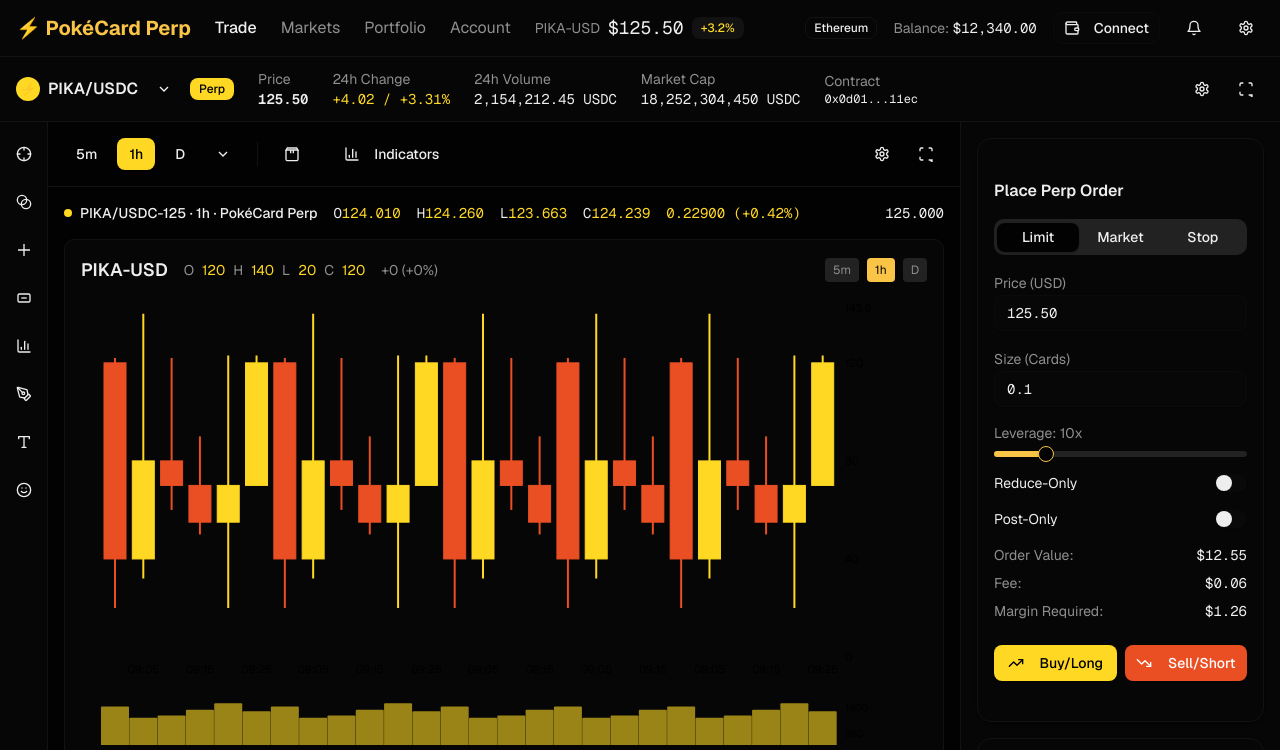
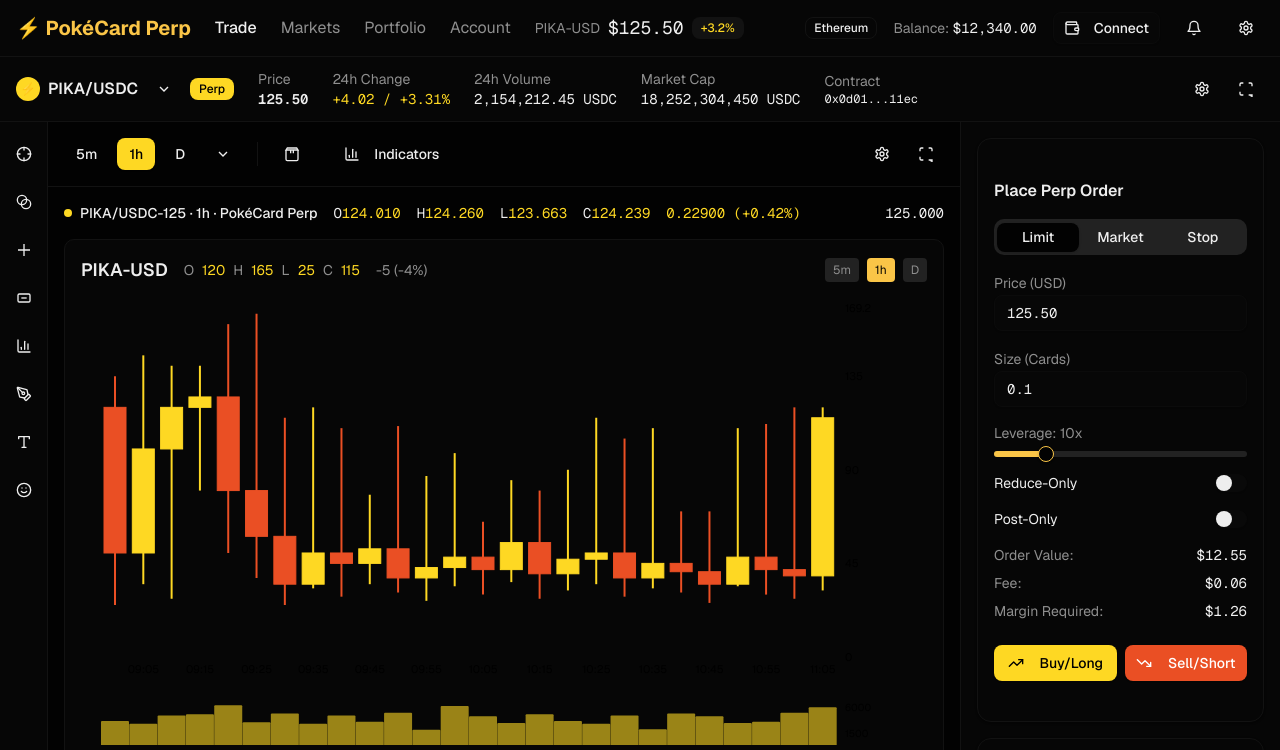
Before and after one commit to adachi-440/pokeperp, a Next.js app in the folder frontend/: page / in a window 1280 px wide. Shown: the top 750 px of the page. Built offline with nearby package versions, Linux system fonts and the light colour scheme.

Commit message:
fix: price-chart

```diff
--- a/frontend/components/price-chart.tsx
+++ b/frontend/components/price-chart.tsx
@@ -3,32 +3,32 @@
 import { ComposedChart, Bar, XAxis, YAxis, CartesianGrid, Tooltip, ResponsiveContainer, Cell } from "recharts"
 
 export const mockCandlestickData = [
-  { time: "09:00", open: 120, high: 122, low: 20, close: 40, volume: 1200 },
-  { time: "09:05", open: 40, high: 140, low: 32, close: 80, volume: 850 },
-  { time: "09:10", open: 80, high: 122, low: 60, close: 70, volume: 920 },
-  { time: "09:15", open: 70, high: 90, low: 50, close: 55, volume: 1100 },
-  { time: "09:20", open: 55, high: 123, low: 20, close: 70, volume: 1300 },
-  { time: "09:25", open: 70, high: 123, low: 110, close: 120, volume: 1050 },
-  { time: "09:00", open: 120, high: 122, low: 20, close: 40, volume: 1200 },
-  { time: "09:05", open: 40, high: 140, low: 32, close: 80, volume: 850 },
-  { time: "09:10", open: 80, high: 122, low: 60, close: 70, volume: 920 },
-  { time: "09:15", open: 70, high: 90, low: 50, close: 55, volume: 1100 },
-  { time: "09:20", open: 55, high: 123, low: 20, close: 70, volume: 1300 },
-  { time: "09:25", open: 70, high: 123, low: 110, close: 120, volume: 1050 },
-  { time: "09:00", open: 120, high: 122, low: 20, close: 40, volume: 1200 },
-  { time: "09:05", open: 40, high: 140, low: 32, close: 80, volume: 850 },
-  { time: "09:10", open: 80, high: 122, low: 60, close: 70, volume: 920 },
-  { time: "09:15", open: 70, high: 90, low: 50, close: 55, volume: 1100 },
-  { time: "09:00", open: 120, high: 122, low: 20, close: 40, volume: 1200 },
-  { time: "09:05", open: 40, high: 140, low: 32, close: 80, volume: 850 },
-  { time: "09:10", open: 80, high: 122, low: 60, close: 70, volume: 920 },
-  { time: "09:15", open: 70, high: 90, low: 50, close: 55, volume: 1100 },
-  { time: "09:00", open: 120, high: 122, low: 20, close: 40, volume: 1200 },
-  { time: "09:05", open: 40, high: 140, low: 32, close: 80, volume: 850 },
-  { time: "09:10", open: 80, high: 122, low: 60, close: 70, volume: 920 },
-  { time: "09:15", open: 70, high: 90, low: 50, close: 55, volume: 1100 },
-  { time: "09:20", open: 55, high: 123, low: 20, close: 70, volume: 1300 },
-  { time: "09:25", open: 70, high: 123, low: 110, close: 120, volume: 1050 },
+  { time: "09:00", open: 120, high: 135, low: 25, close: 50, volume: 3200 },
+  { time: "09:05", open: 50, high: 145, low: 35, close: 100, volume: 2850 },
+  { time: "09:10", open: 100, high: 140, low: 28, close: 120, volume: 3920 },
+  { time: "09:15", open: 120, high: 140, low: 80, close: 125, volume: 4100 },
+  { time: "09:20", open: 125, high: 160, low: 50, close: 80, volume: 5300 },
+  { time: "09:25", open: 80, high: 165, low: 38, close: 58, volume: 3050 },
+  { time: "09:30", open: 58, high: 115, low: 25, close: 35, volume: 4200 },
+  { time: "09:35", open: 35, high: 120, low: 33, close: 50, volume: 2850 },
+  { time: "09:40", open: 50, high: 110, low: 29, close: 45, volume: 3920 },
+  { time: "09:45", open: 45, high: 78, low: 35, close: 52, volume: 3100 },
+  { time: "09:50", open: 52, high: 111, low: 31, close: 38, volume: 4300 },
+  { time: "09:55", open: 38, high: 87, low: 27, close: 43, volume: 2050 },
+  { time: "10:00", open: 43, high: 98, low: 34, close: 48, volume: 5200 },
+  { time: "10:05", open: 48, high: 65, low: 30, close: 42, volume: 3850 },
+  { time: "10:10", open: 42, high: 85, low: 36, close: 55, volume: 2920 },
+  { time: "10:15", open: 55, high: 80, low: 28, close: 40, volume: 4100 },
+  { time: "10:20", open: 40, high: 90, low: 32, close: 47, volume: 3200 },
+  { time: "10:25", open: 47, high: 115, low: 35, close: 50, volume: 2850 },
+  { time: "10:30", open: 50, high: 105, low: 29, close: 38, volume: 3920 },
+  { time: "10:35", open: 38, high: 110, low: 33, close: 45, volume: 2100 },
+  { time: "10:40", open: 45, high: 70, low: 31, close: 41, volume: 4200 },
+  { time: "10:45", open: 41, high: 70, low: 26, close: 35, volume: 3850 },
+  { time: "10:50", open: 35, high: 110, low: 34, close: 48, volume: 2920 },
+  { time: "10:55", open: 48, high: 112, low: 30, close: 42, volume: 3100 },
+  { time: "11:00", open: 42, high: 120, low: 28, close: 39, volume: 4300 },
+  { time: "11:05", open: 39, high: 120, low: 32, close: 115, volume: 5050 },
 ]
 
 const CustomCandlestick = (props: any) => {
```
